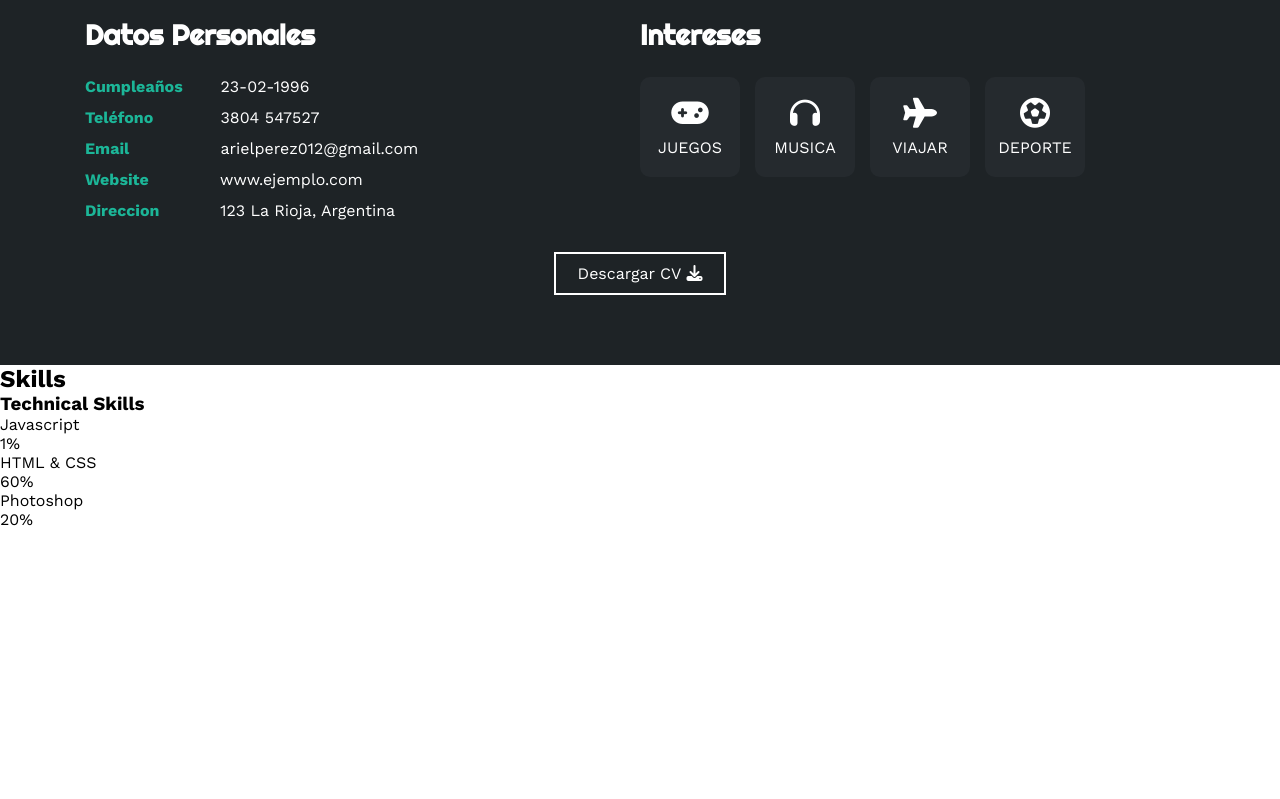
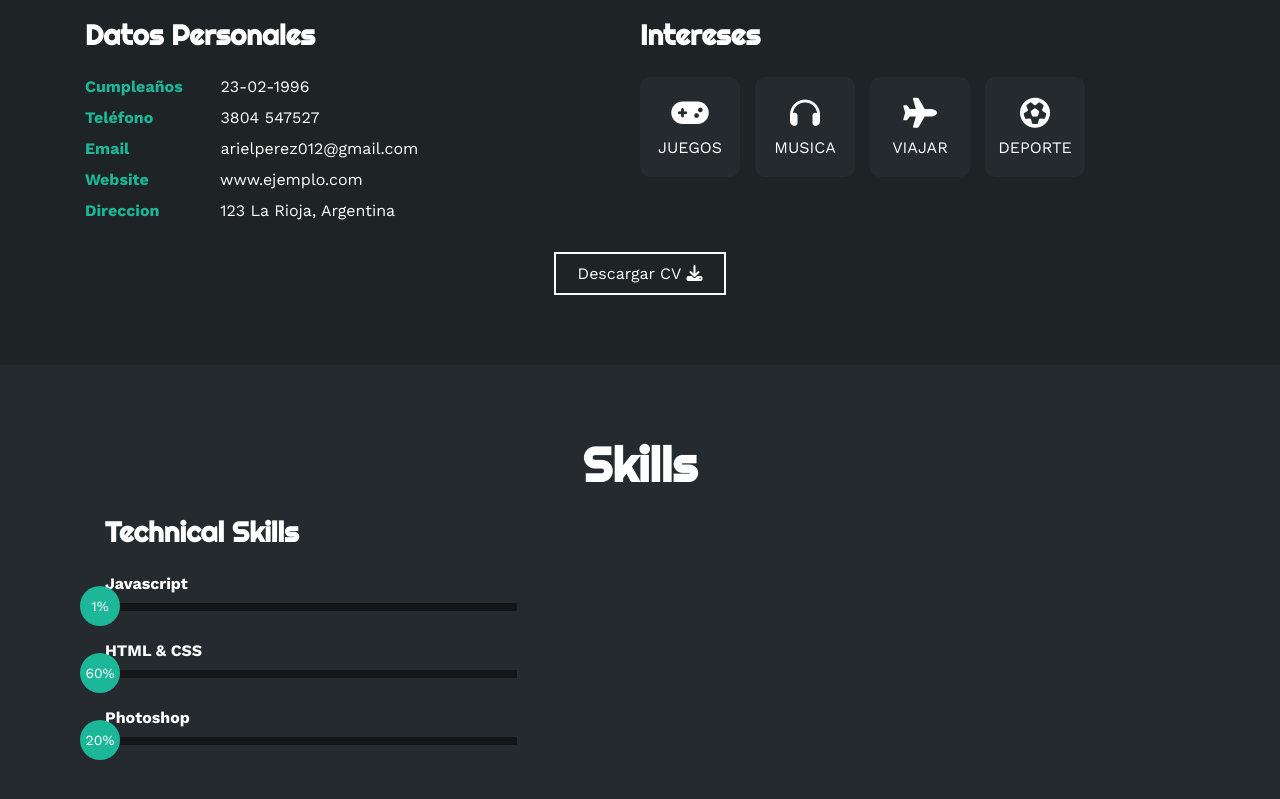
Before and after one commit to Arielws1/ArielPerez.github.io, a plain HTML site: page index.html in a window 1280 px wide. Shown: the part 996-1795 px from the top of the page. Before the commit the page ends 1525 px from the top, so only its background shows below. Drawn offline with nearby package versions, Linux system fonts and the light colour scheme.

Commit message:
Estilo skills

```diff
--- a/estilo.css
+++ b/estilo.css
@@ -220,3 +220,64 @@ html{
 .sobremi button:hover .overlay{
     width: 100%;
 }
+/* Seccion Skill*/
+.skills{
+    background-color: #252A2E;
+    color: #fff;
+    padding: 50px 20px;
+}
+.skills .contenido-seccion{
+    max-width: 1110px;
+    margin: auto;
+}
+.skills h2{
+    font-size: 48px;
+    font-family: "Righteous";
+    text-align: center;
+    padding: 20px 0;
+}
+.skills .fila{
+    display: flex;
+}
+.skills .fila .col{
+    width: 50%;
+    padding: 0 20px;
+
+}
+.skills .fila .col h3{
+    font-size: 28px;
+    font-family: "Righteous";
+    margin-bottom: 25px;
+}
+.skills .skill > span{
+    font-weight: bold;
+    display: block;
+    margin-bottom: 10px;
+
+}
+.skills .skill .barra-skill{
+    height: 8px;
+    width: 80%;
+    background-color: #131517;
+    position: relative;
+    margin-bottom: 30px;
+}
+.skills .skill .progreso{
+    background-color: #1CB698;
+    position: absolute;
+    top: 0;
+    left: 0;
+    height: 8px;
+}
+.skills .skill .barra-skill span{
+    position: absolute;
+    height: 40px;
+    width: 40px;
+    background-color: #1CB698;
+    border-radius: 50px;
+    line-height: 40px;
+    text-align: center;
+    top: -17px;
+    right: -15px;
+    font-size: 14px;
+}
```
